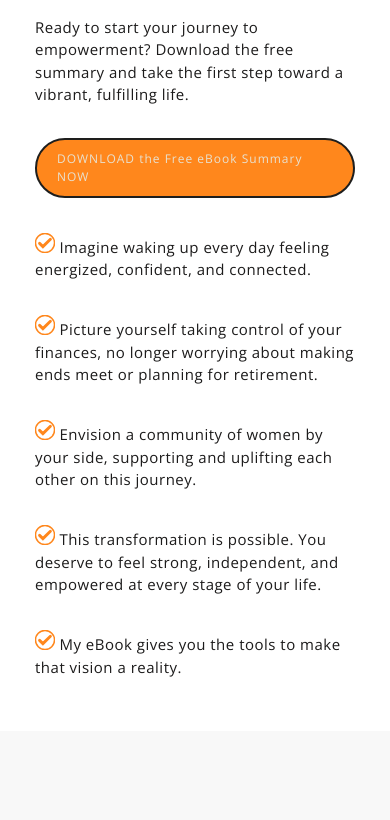
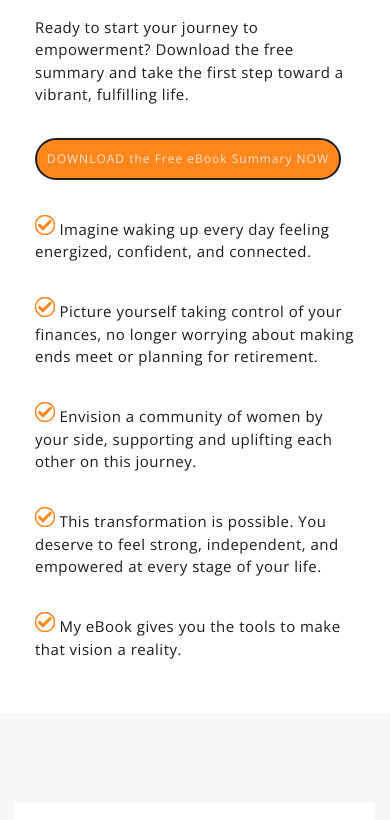
Before and after one commit to AshwaniTiwari1/yourdigitalguidetowellness, a plain HTML site: page index.html in a window 390 px wide. Shown: the part 2360-3180 px from the top of the page. Drawn offline with nearby package versions, Linux system fonts and the light colour scheme.

Commit message:
Update style.css

```diff
--- a/style.css
+++ b/style.css
@@ -1333,12 +1333,12 @@ button:focus {
 	.mu-primary-btn1 {
 		background-color: transparent;
 		border-radius: 100px;
-	        background-color:#ff871c;
+		background-color:#ff871c;
 		display: inline-block;
 		font-size: 12px;
 		font-weight: 350;
 		letter-spacing: 1px;
-		padding: 10px 20px;
+		padding: 10px 10px;
 		-webkit-transition: all 0.5s;
 		transition: all 0.5s;
 	}
```
